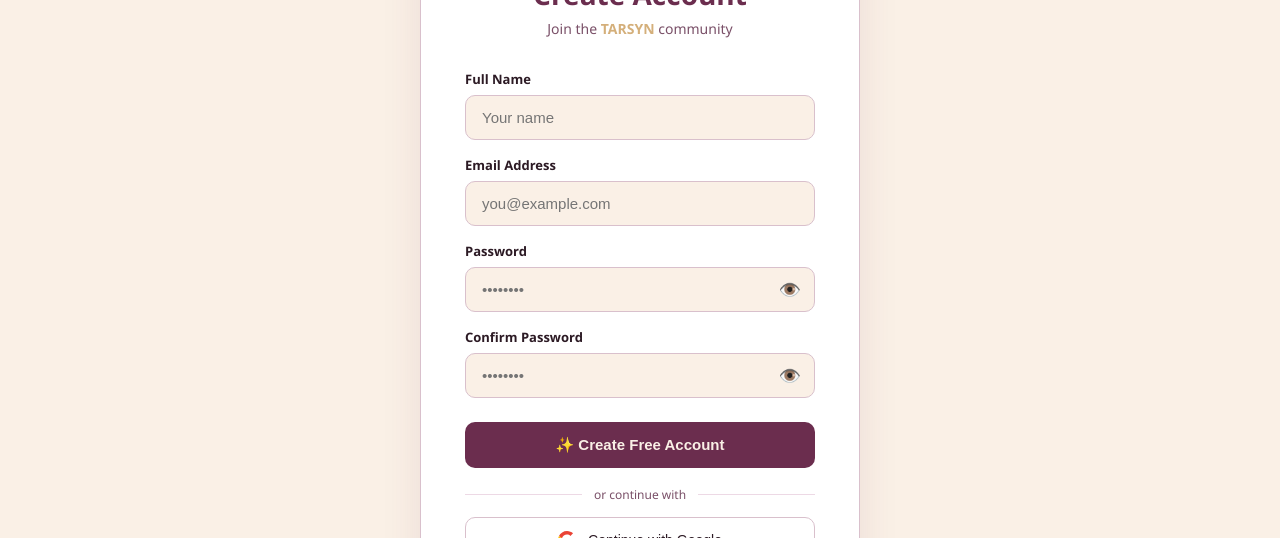
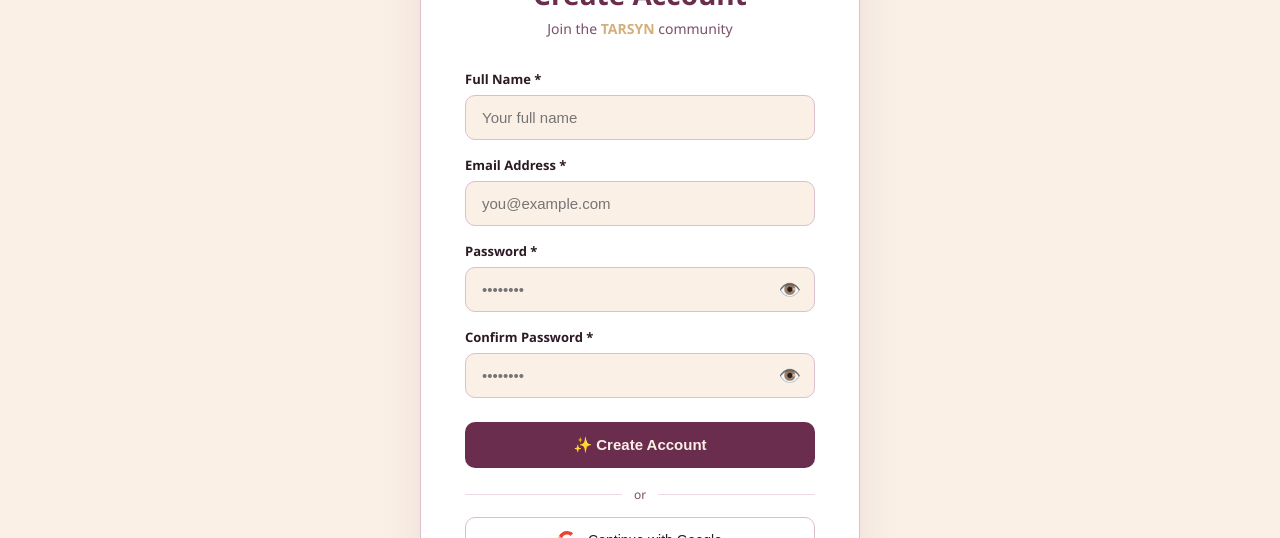
Before and after one commit to Rachelejr/tarsyn-app, a Next.js app: page /register in a window 1280 px wide. Shown: the part 262-800 px from the top of the page. Built offline with nearby package versions, Linux system fonts and the light colour scheme.

Commit message:
fix register - save real name

```diff
--- a/src/app/register/page.tsx
+++ b/src/app/register/page.tsx
@@ -1,19 +1,19 @@
 'use client';
 import { useState } from 'react';
-import { createUserWithEmailAndPassword, sendEmailVerification, GoogleAuthProvider, signInWithPopup } from 'firebase/auth';
+import { createUserWithEmailAndPassword, updateProfile, GoogleAuthProvider, signInWithPopup } from 'firebase/auth';
 import { auth, db } from '@/lib/firebase';
 import { doc, setDoc } from 'firebase/firestore';
 
 export default function RegisterPage() {
-  const [name, setName]             = useState('');
-  const [email, setEmail]           = useState('');
-  const [password, setPassword]     = useState('');
-  const [confirm, setConfirm]       = useState('');
-  const [showPass, setShowPass]     = useState(false);
+  const [name, setName] = useState('');
+  const [email, setEmail] = useState('');
+  const [password, setPassword] = useState('');
+  const [confirm, setConfirm] = useState('');
+  const [showPass, setShowPass] = useState(false);
   const [showConfirm, setShowConfirm] = useState(false);
-  const [error, setError]           = useState('');
-  const [loading, setLoading]       = useState(false);
-  const [success, setSuccess]       = useState(false);
+  const [error, setError] = useState('');
+  const [loading, setLoading] = useState(false);
+  const [success, setSuccess] = useState(false);
 
   const inp: React.CSSProperties = {
     width: '100%', padding: '13px 16px',
@@ -25,32 +25,26 @@ export default function RegisterPage() {
   const handleRegister = async (e: React.FormEvent) => {
     e.preventDefault();
     setError('');
-    if (password !== confirm) {
-      setError('Passwords do not match.');
-      return;
-    }
-    if (password.length < 6) {
-      setError('Password must be at least 6 characters.');
-      return;
-    }
+    if (password !== confirm) { setError('Passwords do not match.'); return; }
+    if (password.length < 6) { setError('Password must be at least 6 characters.'); return; }
+    if (name.trim().length < 2) { setError('Please enter your full name.'); return; }
     setLoading(true);
     try {
       const result = await createUserWithEmailAndPassword(auth, email, password);
-      await sendEmailVerification(result.user);
+      // Sauvegarde le vrai nom dans Firebase Auth
+      await updateProfile(result.user, { displayName: name.trim() });
       await setDoc(doc(db, 'users', result.user.uid), {
-        name,
+        name: name.trim(),
         email,
-        role: 'member',
+        role: 'admin',
         createdAt: new Date().toISOString(),
       });
       setSuccess(true);
-    } catch (err: unknown) {
-      if (err instanceof Error) {
-        if (err.message.includes('email-already-in-use')) {
-          setError('This email is already registered.');
-        } else {
-          setError('Registration failed. Please try again.');
-        }
+    } catch (err: any) {
+      if (err.code === 'auth/email-already-in-use') {
+        setError('This email is already registered.');
+      } else {
+        setError('Registration failed. Please try again.');
       }
     } finally {
       setLoading(false);
@@ -64,10 +58,10 @@ export default function RegisterPage() {
       await setDoc(doc(db, 'users', result.user.uid), {
         name: result.user.displayName || '',
         email: result.user.email || '',
-        role: 'member',
+        role: 'admin',
         createdAt: new Date().toISOString(),
       }, { merge: true });
-      window.location.href = '/member';
+      window.location.href = '/dashboard';
     } catch {
       setError('Google sign-up failed. Please try again.');
     }
@@ -79,14 +73,13 @@ export default function RegisterPage() {
         <Nav/>
         <div style={{flex:1,display:'flex',alignItems:'center',justifyContent:'center',padding:'40px 16px'}}>
           <div style={{background:'white',border:'1px solid #D9C0CC',borderRadius:'20px',padding:'52px 44px',width:'100%',maxWidth:'440px',textAlign:'center',boxShadow:'0 8px 40px rgba(107,45,78,0.10)'}}>
-            <div style={{fontSize:'64px',marginBottom:'16px'}}>📧</div>
-            <h2 style={{color:'#6B2D4E',fontSize:'24px',fontWeight:'700',marginBottom:'12px'}}>Check your email!</h2>
+            <div style={{fontSize:'64px',marginBottom:'16px'}}>🎉</div>
+            <h2 style={{color:'#6B2D4E',fontSize:'24px',fontWeight:'700',marginBottom:'12px'}}>Account Created!</h2>
             <p style={{color:'#7A5068',fontSize:'14px',lineHeight:'1.6',marginBottom:'24px'}}>
-              We sent a verification link to<br/>
-              <strong style={{color:'#6B2D4E'}}>{email}</strong><br/>
-              Click the link to activate your account.
+              Welcome to TARSYN, <strong style={{color:'#6B2D4E'}}>{name}</strong>!<br/>
+              You can now sign in and create your group.
             </p>
-            <a href="/login" style={{display:'block',padding:'14px',background:'#6B2D4E',color:'#FAF0E6',borderRadius:'10px',fontSize:'15px',fontWeight:'700',textDecoration:'none'}}>
+            <a href="/login" style={{display:'block',padding:'14px',background:'#6B2D4E',color:'#FAF0E6',borderRadius:'10px',fontSize:'15px',fontWeight:'700',textDecoration:'none',textAlign:'center'}}>
               Go to Sign In
             </a>
           </div>
@@ -115,15 +108,15 @@ export default function RegisterPage() {
 
           <form onSubmit={handleRegister}>
             <div style={{marginBottom:'16px'}}>
-              <label style={{display:'block',fontSize:'13px',fontWeight:'600',color:'#2C1A24',marginBottom:'7px'}}>Full Name</label>
-              <input type="text" required value={name} onChange={e=>setName(e.target.value)} placeholder="Your name" style={inp}/>
+              <label style={{display:'block',fontSize:'13px',fontWeight:'600',color:'#2C1A24',marginBottom:'7px'}}>Full Name *</label>
+              <input type="text" required value={name} onChange={e=>setName(e.target.value)} placeholder="Your full name" style={inp}/>
             </div>
             <div style={{marginBottom:'16px'}}>
-              <label style={{display:'block',fontSize:'13px',fontWeight:'600',color:'#2C1A24',marginBottom:'7px'}}>Email Address</label>
+              <label style={{display:'block',fontSize:'13px',fontWeight:'600',color:'#2C1A24',marginBottom:'7px'}}>Email Address *</label>
               <input type="email" required value={email} onChange={e=>setEmail(e.target.value)} placeholder="you@example.com" style={inp}/>
             </div>
             <div style={{marginBottom:'16px'}}>
-              <label style={{display:'block',fontSize:'13px',fontWeight:'600',color:'#2C1A24',marginBottom:'7px'}}>Password</label>
+              <label style={{display:'block',fontSize:'13px',fontWeight:'600',color:'#2C1A24',marginBottom:'7px'}}>Password *</label>
               <div style={{position:'relative'}}>
                 <input type={showPass?'text':'password'} required value={password} onChange={e=>setPassword(e.target.value)} placeholder="••••••••" style={{...inp,paddingRight:'44px'}}/>
                 <button type="button" onClick={()=>setShowPass(!showPass)}
@@ -133,7 +126,7 @@ export default function RegisterPage() {
               </div>
             </div>
             <div style={{marginBottom:'24px'}}>
-              <label style={{display:'block',fontSize:'13px',fontWeight:'600',color:'#2C1A24',marginBottom:'7px'}}>Confirm Password</label>
+              <label style={{display:'block',fontSize:'13px',fontWeight:'600',color:'#2C1A24',marginBottom:'7px'}}>Confirm Password *</label>
               <div style={{position:'relative'}}>
                 <input type={showConfirm?'text':'password'} required value={confirm} onChange={e=>setConfirm(e.target.value)} placeholder="••••••••" style={{...inp,paddingRight:'44px'}}/>
                 <button type="button" onClick={()=>setShowConfirm(!showConfirm)}
@@ -144,12 +137,12 @@ export default function RegisterPage() {
             </div>
             <button type="submit" disabled={loading}
               style={{width:'100%',padding:'14px',background:'#6B2D4E',color:'#FAF0E6',border:'none',borderRadius:'10px',fontSize:'15px',fontWeight:'700',cursor:'pointer',marginBottom:'14px',opacity:loading?0.7:1}}>
-              {loading ? '⏳ Creating account...' : '✨ Create Free Account'}
+              {loading ? '⏳ Creating account...' : '✨ Create Account'}
             </button>
           </form>
 
           <div style={{display:'flex',alignItems:'center',gap:'12px',margin:'4px 0 14px',color:'#7A5068',fontSize:'12px'}}>
-            <div style={{flex:1,height:'1px',background:'#EDD9E5'}}></div>or continue with<div style={{flex:1,height:'1px',background:'#EDD9E5'}}></div>
+            <div style={{flex:1,height:'1px',background:'#EDD9E5'}}></div>or<div style={{flex:1,height:'1px',background:'#EDD9E5'}}></div>
           </div>
 
           <button onClick={handleGoogle}
```
